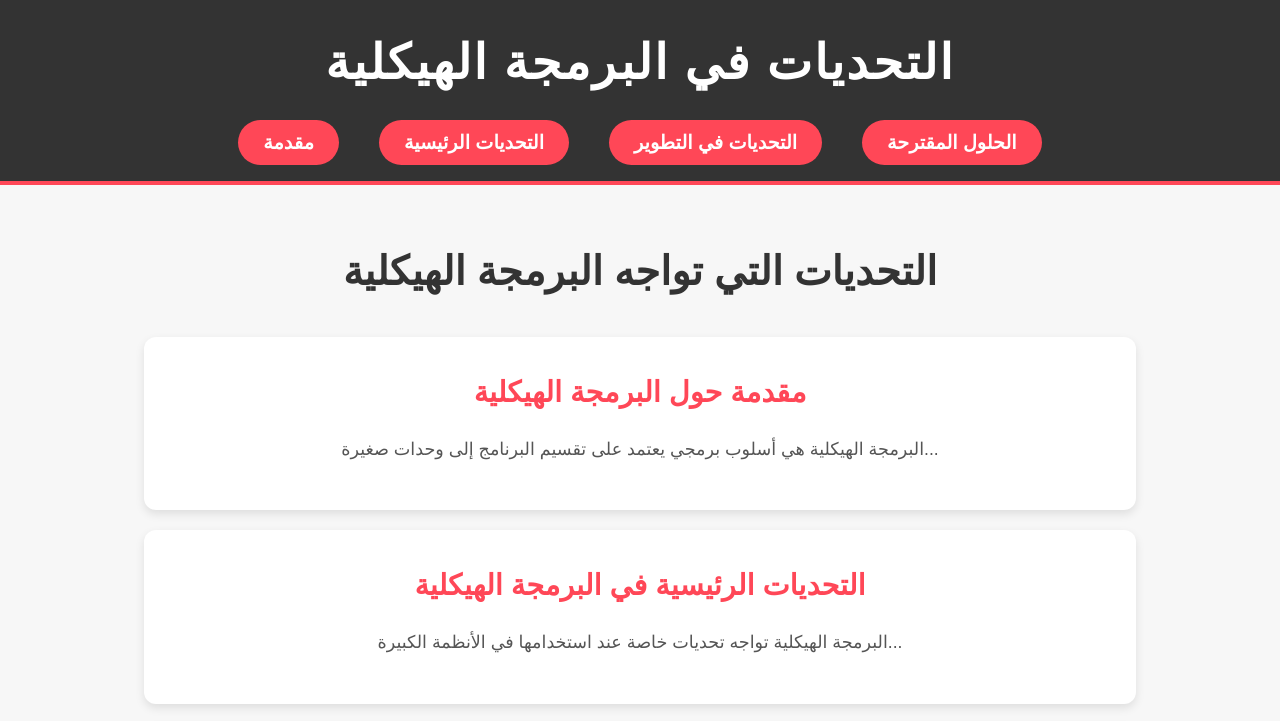
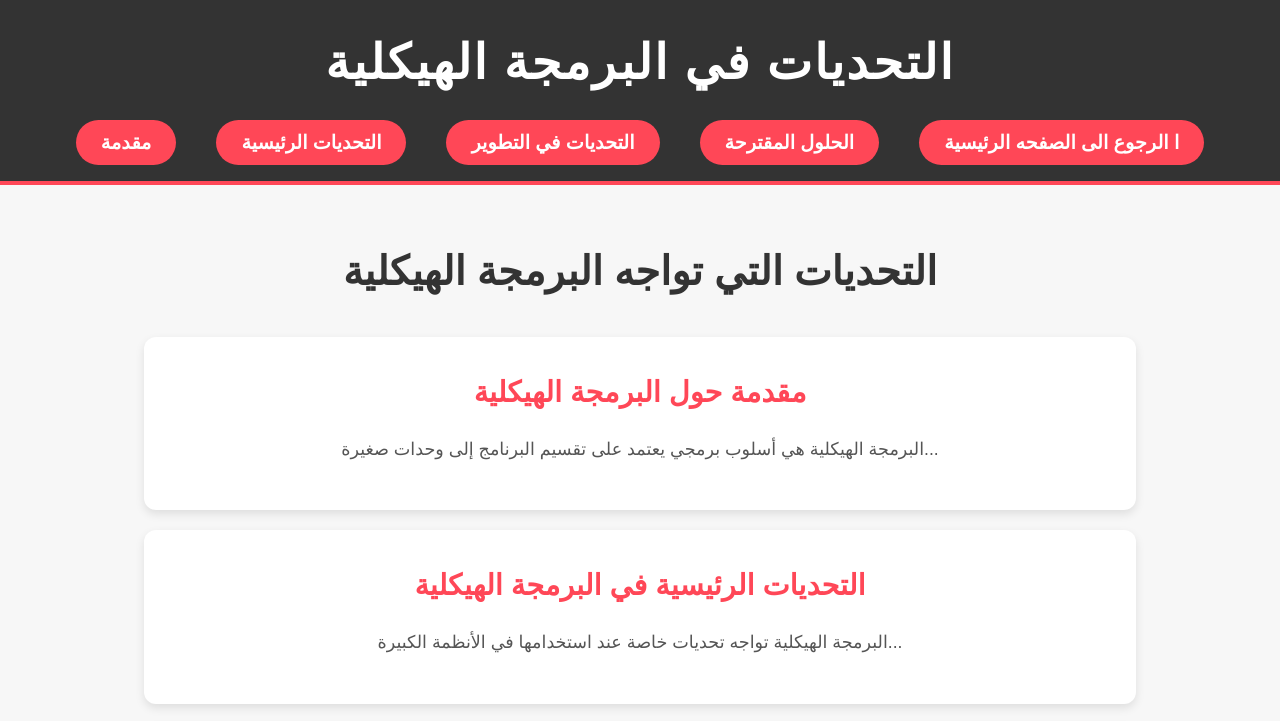
Before and after one commit to motaz-pood/Motazborgy-, a plain HTML site: page تحديات.html in a window 1280 px wide. Shown: the top 721 px of the page. Drawn offline with Linux system fonts and the light colour scheme.

Commit message:
Update تحديات.html

```diff
--- a/تحديات.html
+++ b/تحديات.html
@@ -159,6 +159,7 @@ button:focus {
                 <li><a href="#section2">التحديات الرئيسية</a></li>
                 <li><a href="#section3">التحديات في التطوير</a></li>
                 <li><a href="#section4">الحلول المقترحة</a></li>
+                <li><a href="index.html">ا الرجوع الى الصفحه الرئيسية</a></li>
             </ul>
         </nav>
     </header>
```
